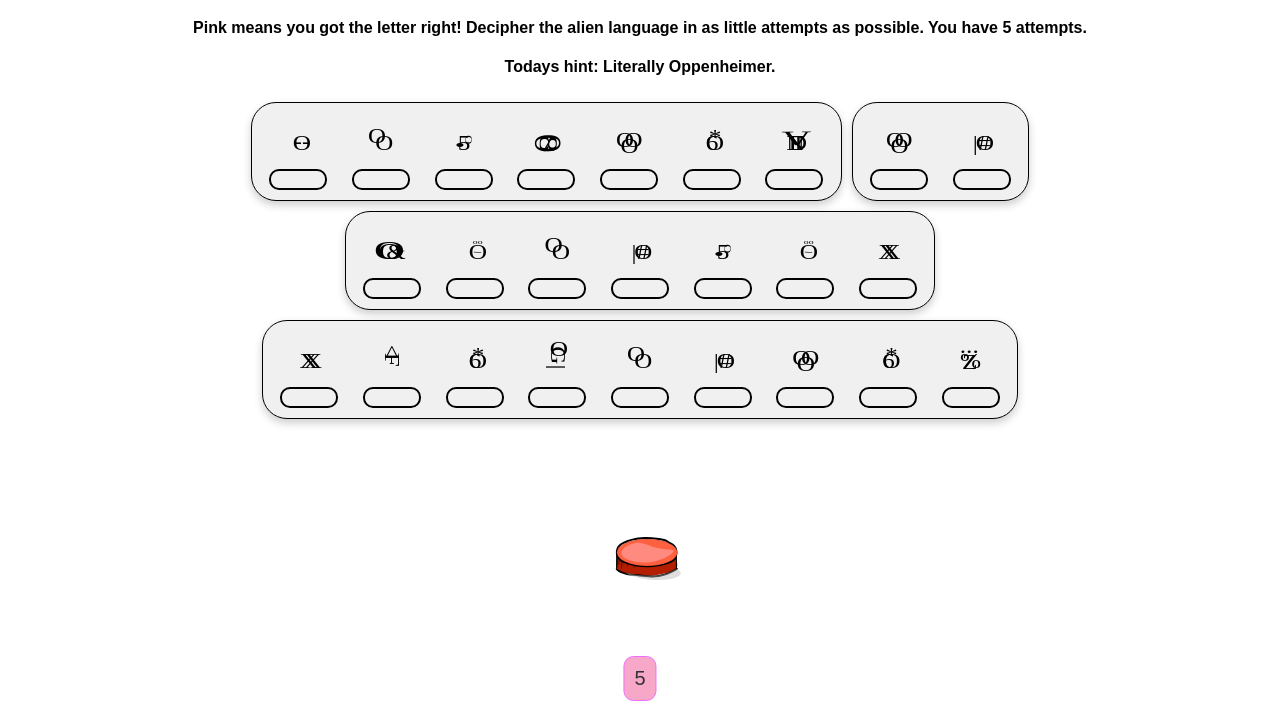
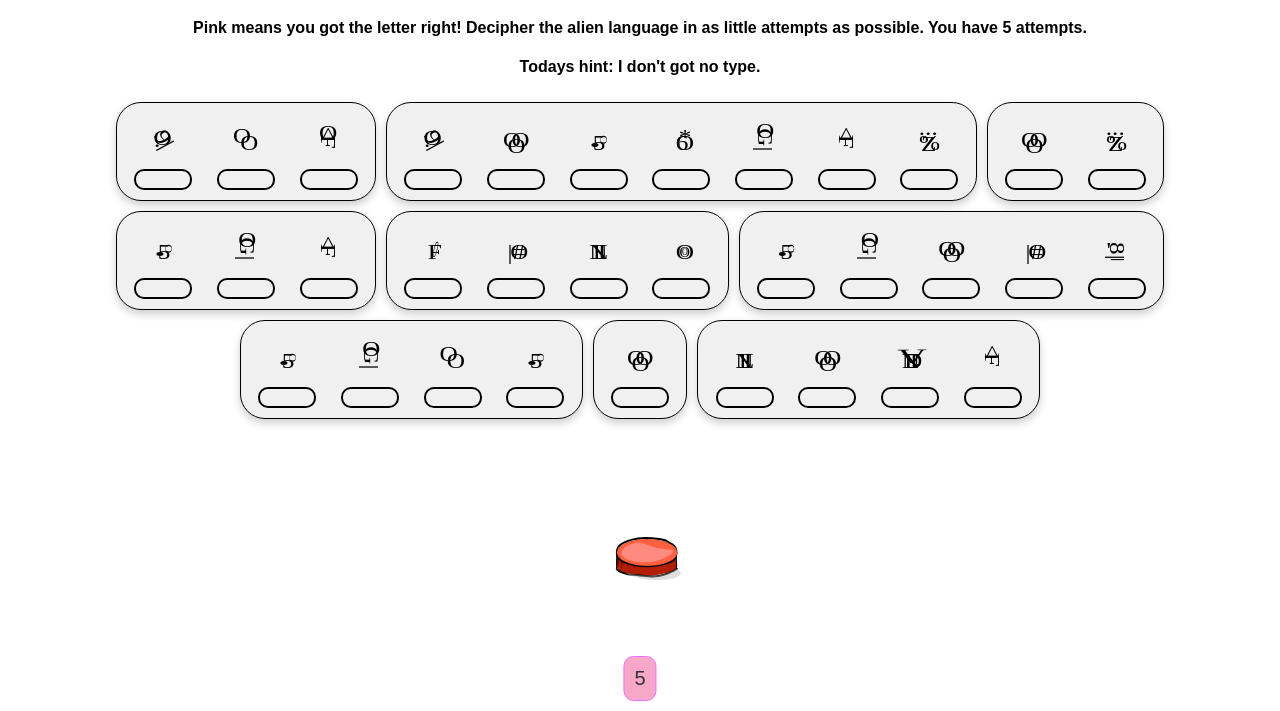
Before and after one commit to PierogiMuncher/Linduistics, a plain HTML site: page index.html in a window 1280 px wide. Shown: the part 89-800 px from the top of the page. Drawn offline with Linux system fonts and the light colour scheme.

Commit message:
New Day
Literally Oppenheimer.
Patrick in Quantum Mechanics.

```diff
--- a/index.html
+++ b/index.html
@@ -9,7 +9,7 @@
 <body>
     <h1>Linduistics</h1>
     <h4>Pink means you got the letter right! Decipher the alien language in as little attempts as possible. You have 5 attempts. </h4>
-    <h4>Todays hint: Literally Oppenheimer.</h4>
+    <h4>Todays hint: I don't got no type.</h4>
     <div id="gameBoard"></div>
     <button id="checkButton" class="check-button" onclick="checkGuess()">
         <img src="ButtonUp.svg" alt="Check Guess">
--- a/script.js
+++ b/script.js
@@ -1,5 +1,5 @@
 const sentences = [
-"Patrick in Quantum Mechanics."
+"Bad bitches is the only thing that I like."
 ];
 const symbols = Array.from({length: 26}, (_, i) => `symbols/${i + 1}.svg`);
 let currentSentence = '';
```
